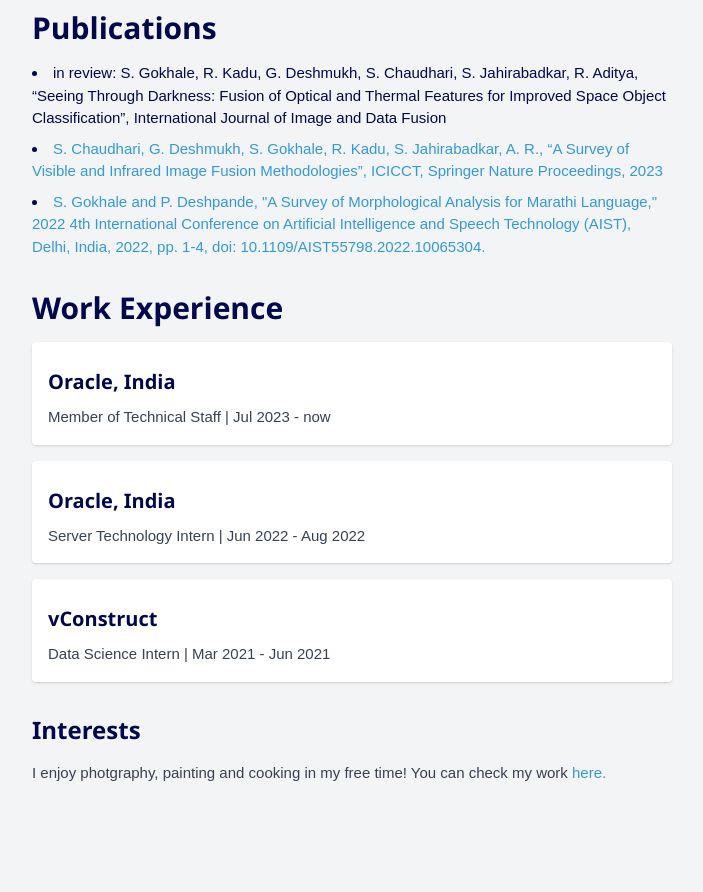
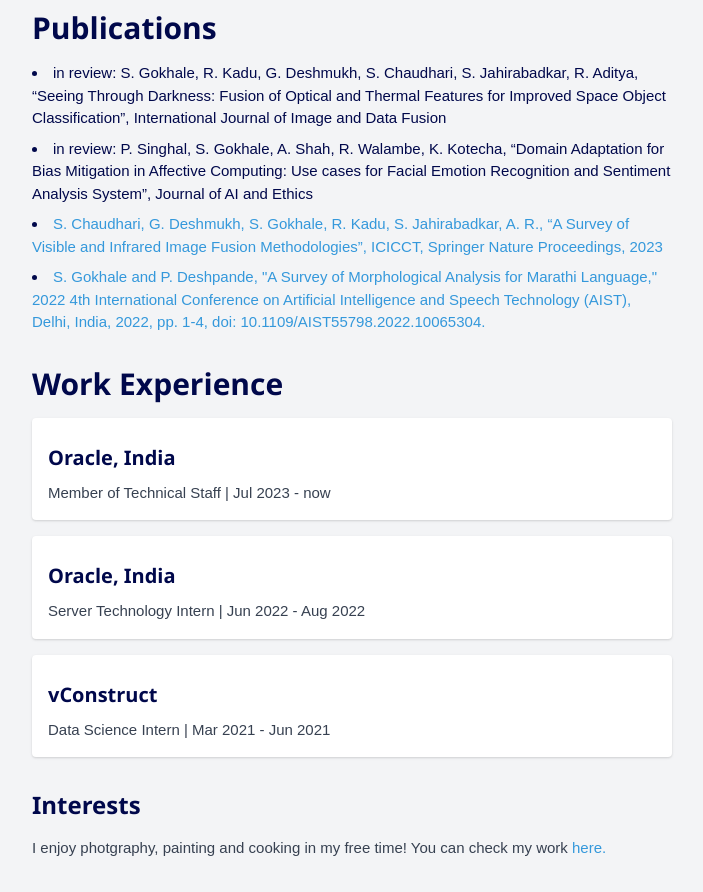
Before and after one commit to saigokhale/saigokhale.github.io, a plain HTML site: page index.html in a window 1280 px wide. Shown: the part 1160-2052 px from the top of the page, without its empty margins (288-991 px from the left). Before the commit the page ends 1976 px from the top, so only its background shows below. Drawn offline with nearby package versions, Linux system fonts and the light colour scheme.

Commit message:
updated  'publications' in index.html
updated bias paper in review section under 'publications' in index.html

```diff
--- a/index.html
+++ b/index.html
@@ -246,7 +246,8 @@
                 <!--<li> in progress: P. Singhal, S. Gokhale, W. Rahee, S. Arva, K. Ketan, “ABCDEF”, Journal of AI and Ethics, SpringerLink</li>
                 -->
 				<li> in review: S. Gokhale, R. Kadu, G. Deshmukh, S. Chaudhari, S. Jahirabadkar, R. Aditya, “Seeing Through Darkness: Fusion of Optical and Thermal Features for Improved Space Object Classification”, International Journal of Image and Data Fusion </li>
-                <li> <a href="https://link.springer.com/chapter/10.1007/978-981-99-5166-6_71" target="_blank"> S. Chaudhari, G. Deshmukh, S. Gokhale, R. Kadu, S. Jahirabadkar, A. R., “A Survey of Visible and Infrared Image Fusion Methodologies”, ICICCT, Springer Nature Proceedings, 2023 </a> </li>
+                		<li> in review: P. Singhal, S. Gokhale, A. Shah, R. Walambe, K. Kotecha, “Domain Adaptation for Bias Mitigation in Affective Computing: Use cases for Facial Emotion Recognition and Sentiment Analysis System”, Journal of AI and Ethics </li>
+		    <li> <a href="https://link.springer.com/chapter/10.1007/978-981-99-5166-6_71" target="_blank"> S. Chaudhari, G. Deshmukh, S. Gokhale, R. Kadu, S. Jahirabadkar, A. R., “A Survey of Visible and Infrared Image Fusion Methodologies”, ICICCT, Springer Nature Proceedings, 2023 </a> </li>
 				<li> <a href="https://ieeexplore.ieee.org/document/10065304" target="_blank"> S. Gokhale and P. Deshpande, "A Survey of Morphological Analysis for Marathi Language," 2022 4th International Conference on Artificial Intelligence and Speech Technology (AIST), Delhi, India, 2022, pp. 1-4, doi: 10.1109/AIST55798.2022.10065304. </a> </li>
 				<!-- Add more publications as needed -->
             </ul>
```
